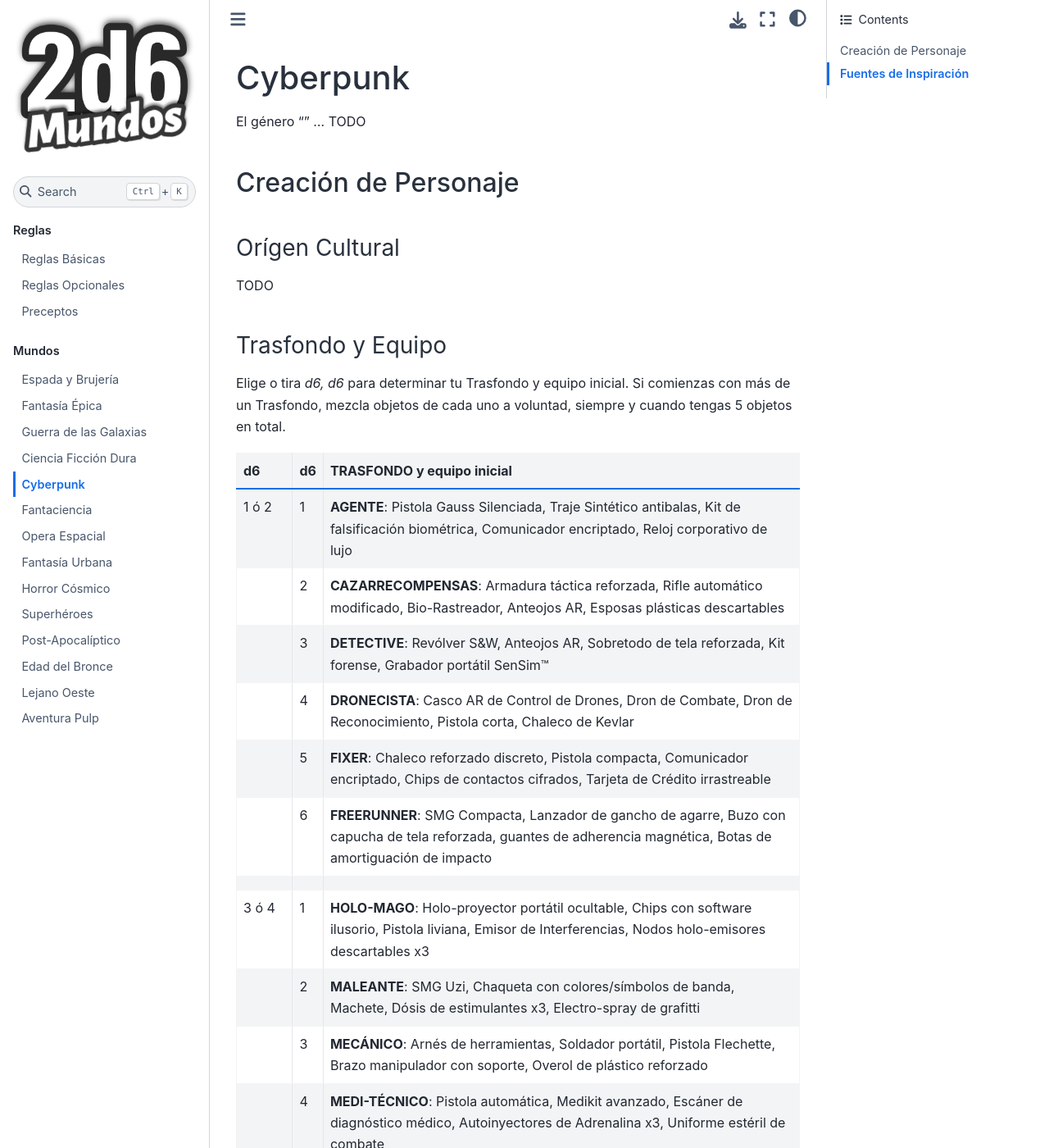
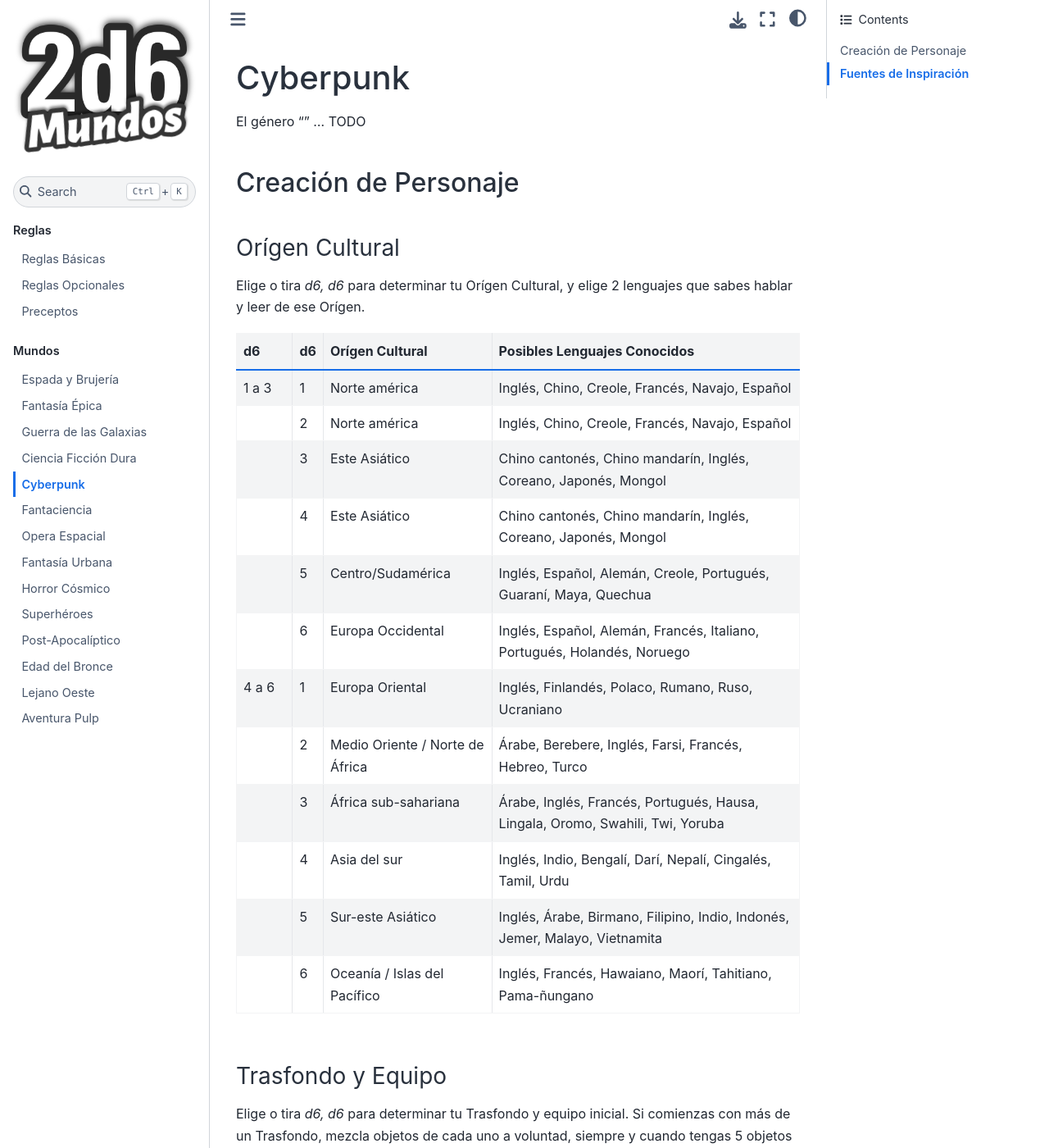
Before and after one commit to TaTooKa/2d6Mundos, a Sphinx documentation site: the page built from docs/source/pages/worlds/cyberpunk.rst, in a window 1280 px wide and 1400 px high. Shown: the whole window at 82% size. Built offline with Sphinx 7.4.7 and the Sphinx Book theme 1.1.4, drawn with Linux system fonts in a browser that asks for light colours; some web fonts are replaced; some of the changed text lies outside the part shown.

Commit message:
add origin

```diff
--- a/docs/source/pages/worlds/cyberpunk.rst
+++ b/docs/source/pages/worlds/cyberpunk.rst
@@ -9,7 +9,24 @@ Creación de Personaje
 Orígen Cultural
 ^^^^^^^^^^^^^^^
 
-TODO
+Elige o tira `d6, d6` para determinar tu Orígen Cultural, y elige 2 lenguajes que sabes hablar y leer de ese Orígen.
+
+.. csv-table::
+   :widths: 10, 5, 30, 55
+   :header: "d6", "d6", "Orígen Cultural", "Posibles Lenguajes Conocidos"
+
+   "1 a 3", "1", "Norte américa", "Inglés, Chino, Creole, Francés, Navajo, Español"
+   "", "2", "Norte américa", "Inglés, Chino, Creole, Francés, Navajo, Español"
+   "", "3", "Este Asiático", "Chino cantonés, Chino mandarín, Inglés, Coreano, Japonés, Mongol"
+   "", "4", "Este Asiático", "Chino cantonés, Chino mandarín, Inglés, Coreano, Japonés, Mongol"
+   "", "5", "Centro/Sudamérica", "Inglés, Español, Alemán, Creole, Portugués, Guaraní, Maya, Quechua"
+   "", "6", "Europa Occidental", "Inglés, Español, Alemán, Francés, Italiano, Portugués, Holandés, Noruego"
+   "4 a 6", "1", "Europa Oriental", "Inglés, Finlandés, Polaco, Rumano, Ruso, Ucraniano"
+   "", "2", "Medio Oriente / Norte de África", "Árabe, Berebere, Inglés, Farsi, Francés, Hebreo, Turco"
+   "", "3", "África sub-sahariana", "Árabe, Inglés, Francés, Portugués, Hausa, Lingala, Oromo, Swahili, Twi, Yoruba"
+   "", "4", "Asia del sur", "Inglés, Indio, Bengalí, Darí, Nepalí, Cingalés, Tamil, Urdu"
+   "", "5", "Sur-este Asiático", "Inglés, Árabe, Birmano, Filipino, Indio, Indonés, Jemer, Malayo, Vietnamita"
+   "", "6", "Oceanía / Islas del Pacífico", "Inglés, Francés, Hawaiano, Maorí, Tahitiano, Pama-ñungano"
 
 
 Trasfondo y Equipo
```
Also changed, not shown: other parts of docs/source/pages/worlds/cyberpunk.rst (+1 -1 lines).
